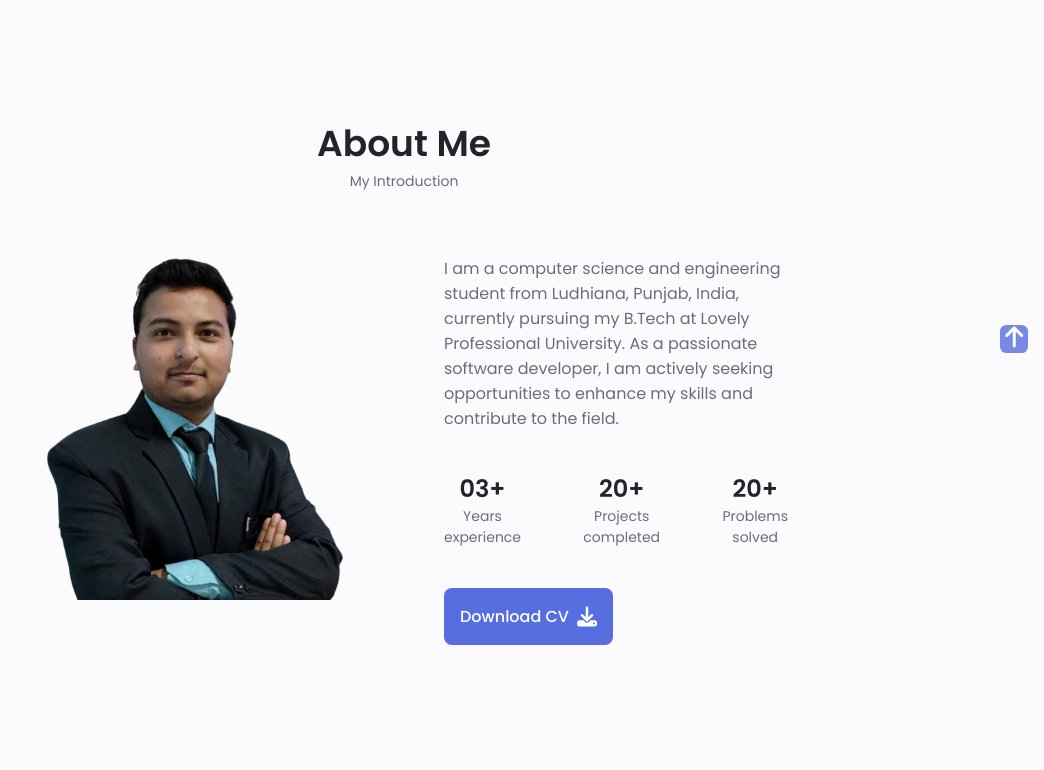
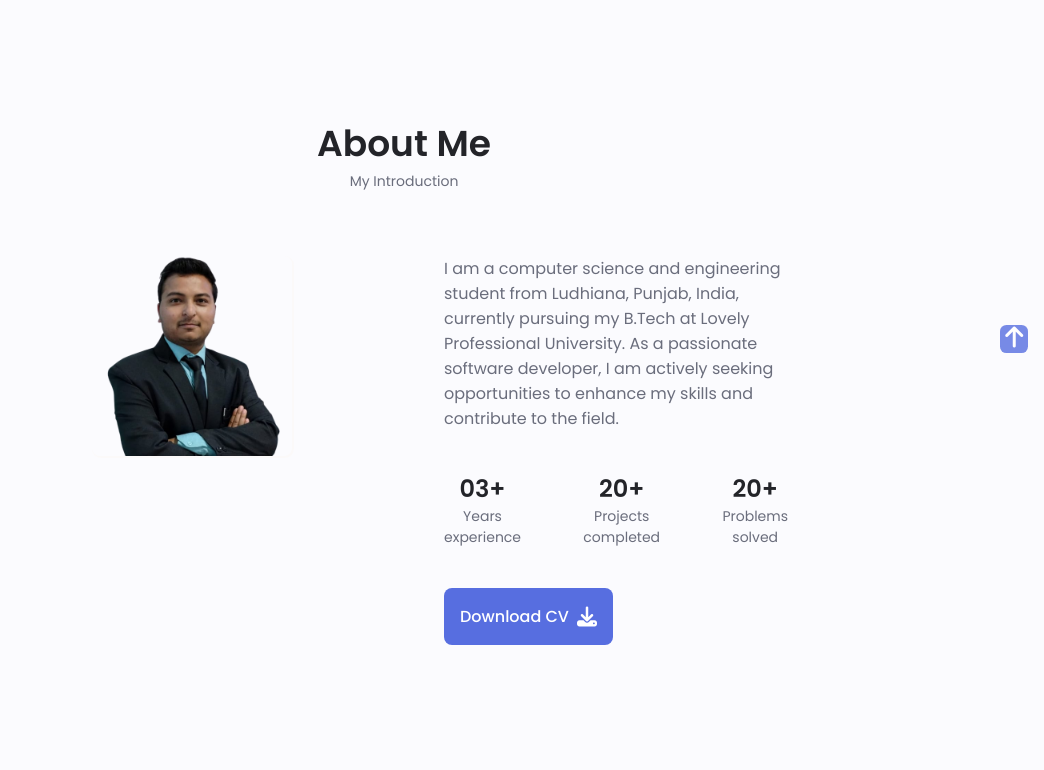
Before and after one commit to Avi2492/AwesomePortfolio, a plain HTML site: page index.html in a window 1280 px wide. Shown: the part 607-1377 px from the top of the page, without its empty margins (236-1280 px from the left). Drawn offline with Linux system fonts and the light colour scheme.

Commit message:
Update styles.css

```diff
--- a/css/styles.css
+++ b/css/styles.css
@@ -400,13 +400,22 @@ img {
 }
 /*==================== ABOUT ====================*/
 .about__img {
-  width: 200px;
+  display: flex;
+  width: 100%;
+  max-width: 200px;
+  margin: 0 auto;
   border-radius: 0.5rem;
   justify-content: center;
   align-items: center;
   text-align: center;
   box-shadow: 1px 1px 1px 1px rgb(251, 249, 249);
 }
+
+.about__img img {
+  max-width: 100%;
+  height: auto;
+}
+
 
 .about__description {
   text-align: center;
```
